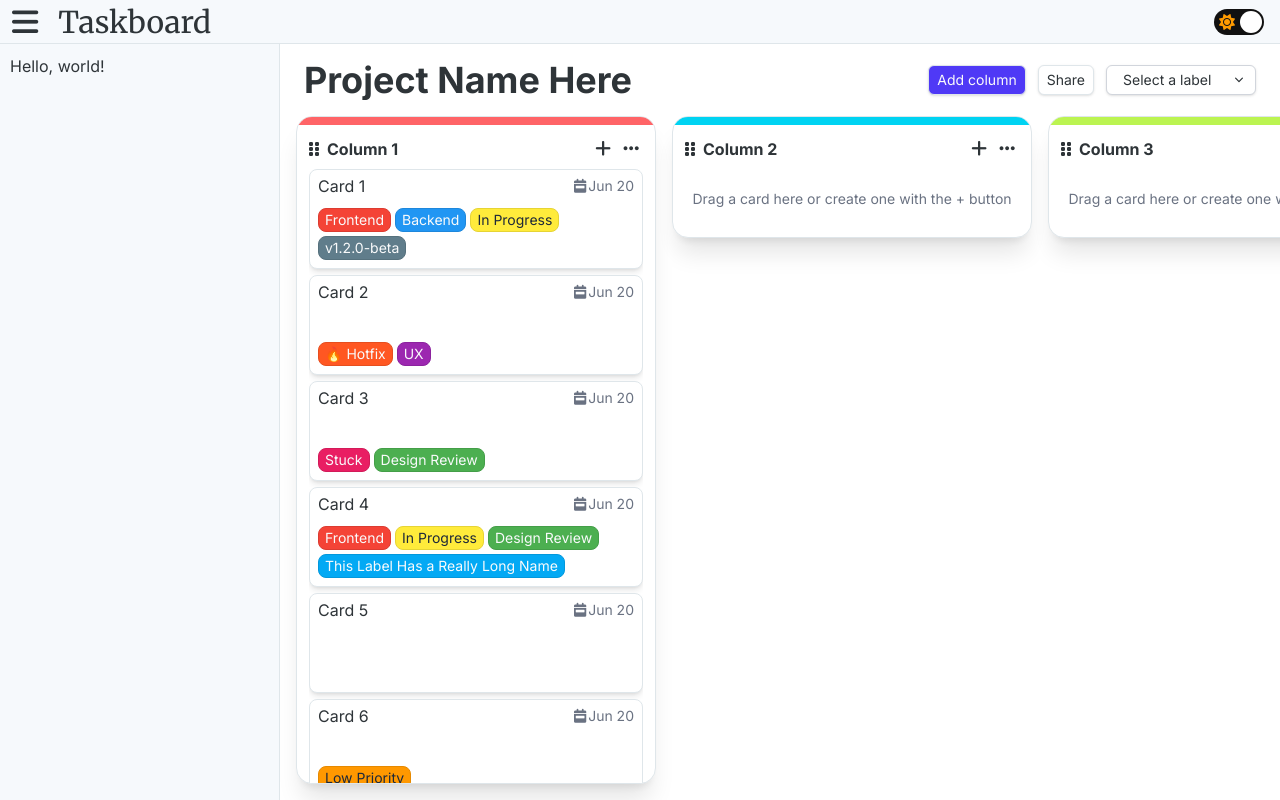
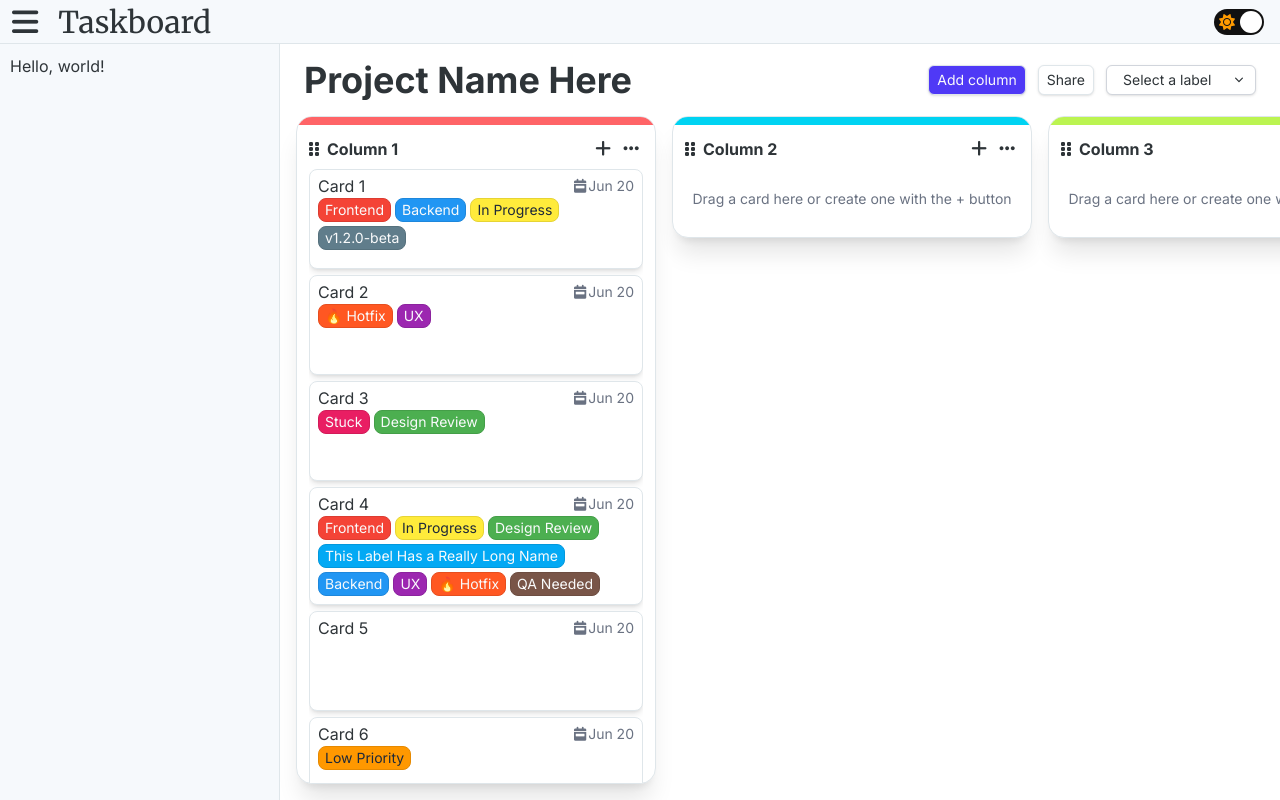
Before and after one commit to prestonyford/collaborate, a React (Vite) app in the folder client/: page / in a window 1280 px wide. Built offline with nearby package versions, Linux system fonts and the light colour scheme.

Commit message:
Fix card component heights

```diff
--- a/client/src/net/CardCommunicator/FakeCardCommunicator.ts
+++ b/client/src/net/CardCommunicator/FakeCardCommunicator.ts
@@ -32,7 +32,7 @@ export default class FakeCardCommunicator implements CardCommunicator {
 					columnID: "1",
 					title: "Card 4",
 					creationDate: 1750383235022,
-					labels: ['0', '2', '3', '10']
+					labels: ['0', '2', '3', '10', '1', '4', '5', '6']
 				},
 				{
 					id: "5",
--- a/client/src/pages/board/CardSummary.tsx
+++ b/client/src/pages/board/CardSummary.tsx
@@ -25,7 +25,7 @@ function CardSummary(props: Props) {
 			<Draggable draggableId={`card-${props.cardID}`} index={props.index}>
 				{(provided) => (
 					<div
-						className="shadow-md rounded-lg bg-base border-accent border-1 py-1 px-2 min-h-[100px] mb-1.5 !cursor-default flex flex-col justify-between"
+						className="shadow-md rounded-lg bg-base border-accent border-1 py-1 px-2 mb-1.5 !cursor-default flex flex-col justify-between"
 						ref={provided.innerRef}
 						{...provided.draggableProps}
 						{...provided.dragHandleProps}
@@ -37,8 +37,12 @@ function CardSummary(props: Props) {
 								<span className='ml-0.5 select-none'>{new Date(props.creationDate).toLocaleDateString("en-US", dateOptions)}</span>
 							</div>
 						</div>
-						<div className='pb-1 flex gap-1 flex-wrap'>
-							{props.labelIDs?.map(labelID => <Label key={labelID} title={projectLabelsMap[labelID]?.title || "???"} color={projectLabelsMap[labelID]?.color} />)}
+						<div className="min-h-[66px]">
+							<div className='pb-1 flex gap-1 flex-wrap'>
+								{props.labelIDs?.map(labelID =>
+									<Label key={labelID} title={projectLabelsMap[labelID]?.title || "???"} color={projectLabelsMap[labelID]?.color} />
+								)}
+							</div>
 						</div>
 					</div>
 				)}
```
